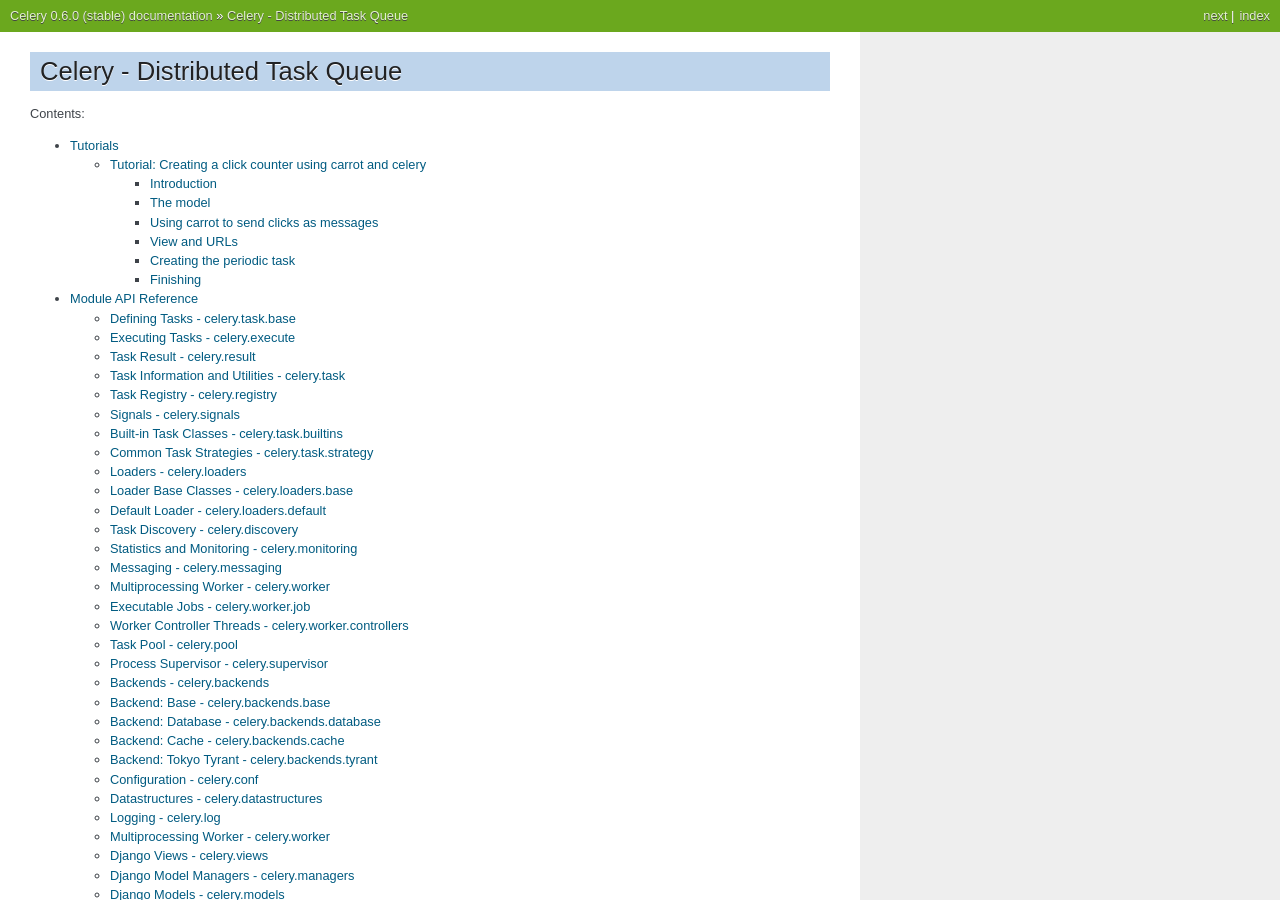
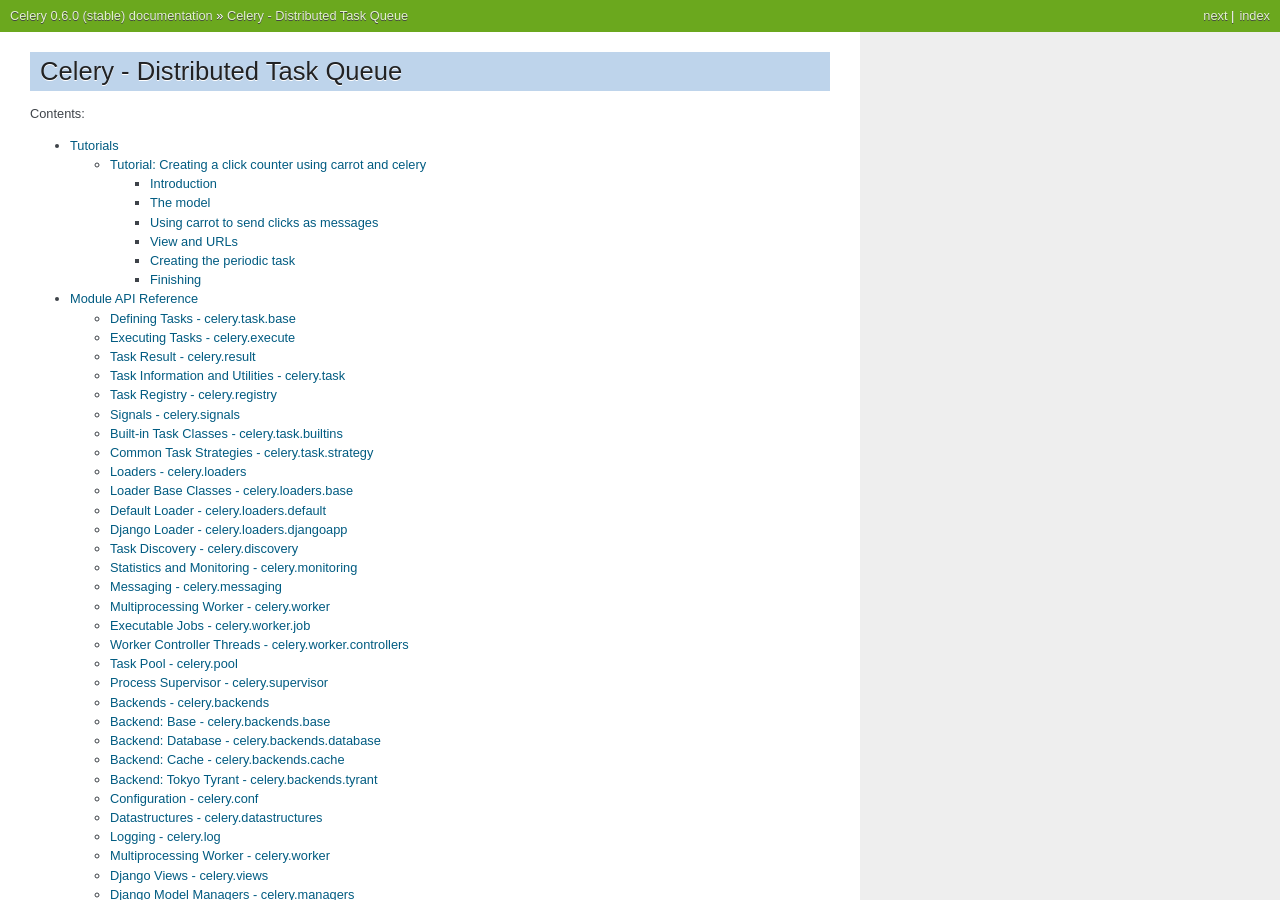
Before and after one commit to Klinikumxd/celery, a Sphinx documentation site: the page built from docs/index.rst, in a window 1280 px wide and 900 px high. Built offline with Sphinx 7.4.7, drawn with Linux system fonts in a browser that asks for light colours.

Commit message:
Added .rst file for celery.loaders.djangoapp

```diff
--- /dev/null
+++ b/docs/reference/celery.loaders.djangoapp.rst
@@ -0,0 +1,8 @@
+==========================================
+ Django Loader - celery.loaders.djangoapp
+==========================================
+
+.. currentmodule:: celery.loaders.djangoapp
+
+.. automodule:: celery.loaders.djangoapp
+    :members:
--- a/docs/reference/index.rst
+++ b/docs/reference/index.rst
@@ -19,6 +19,7 @@
     celery.loaders
     celery.loaders.base
     celery.loaders.default
+    celery.loaders.djangoapp
     celery.discovery
     celery.monitoring
     celery.messaging
```
